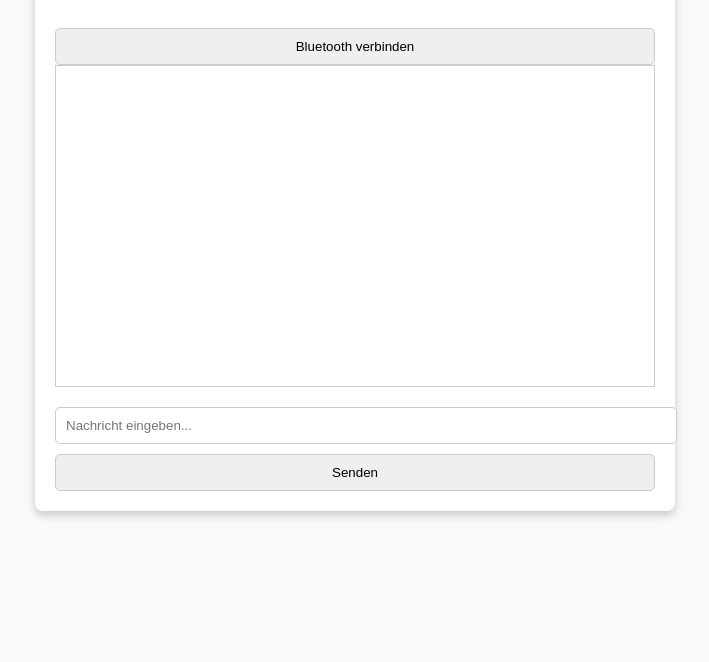
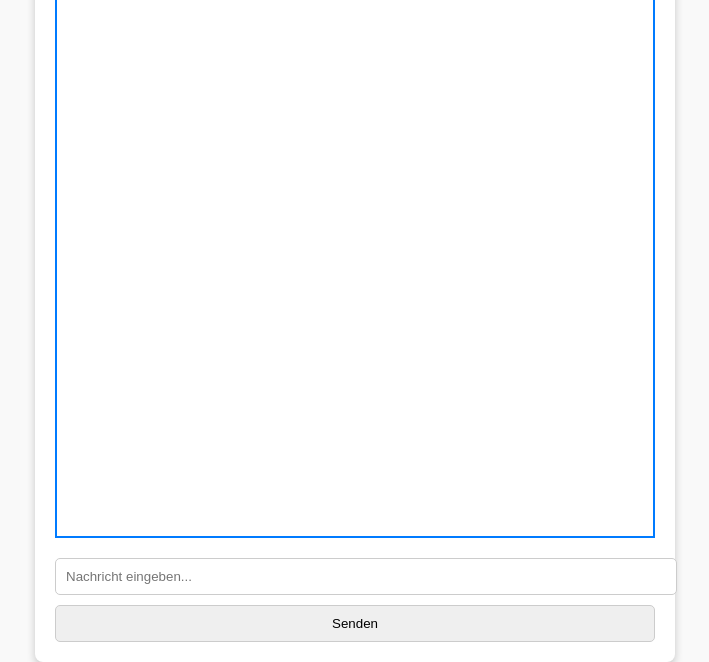
Before and after one commit to fatihguezel/eHUappFGU, a plain HTML site: page index.html in a window 1280 px wide. Shown: the part 185-847 px from the top of the page, without its empty margins (285-994 px from the left). Before the commit the page ends 800 px from the top, so only its background shows below. Drawn offline with Linux system fonts and the light colour scheme.

Commit message:
Update styles.css

```diff
--- a/styles.css
+++ b/styles.css
@@ -1,3 +1,4 @@
+/* Grundlegende Stildefinitionen für die gesamte Seite */
 body {
   font-family: Arial, sans-serif;
   display: flex;
@@ -8,6 +9,7 @@ body {
   background-color: #f9f9f9;
 }
 
+/* Container für den Chat-Bereich mit weißem Hintergrund und Schatten */
 .container {
   width: 600px;
   background: #fff;
@@ -16,36 +18,43 @@ body {
   box-shadow: 0 4px 8px rgba(0, 0, 0, 0.2);
 }
 
+/* Stil für die Überschrift des Chats */
 h1 {
   text-align: center;
   color: #007bff;
 }
 
+/* Chat-Bereich mit blauer Umrandung und automatischem Scrollen */
 #chat {
-  border: 1px solid #ccc;
+  border: 2px solid #007bff; /* Blaue Umrandung für den Chat-Bereich */
   padding: 10px;
-  height: 300px;
+  height: 600px;
   overflow-y: auto;
   margin-bottom: 10px;
 }
 
+/* Allgemeine Nachrichteneinstellungen */
 .message {
   padding: 5px 10px;
   border-radius: 15px;
   margin-bottom: 5px;
 }
 
+/* Stil für Benutzer-Nachrichten */
 .message.user {
   background-color: #007bff;
   color: #fff;
 }
 
+/* Stil für Geräte-Nachrichten */
 .message.device {
   background-color: #f1f1f1;
   color: #333;
 }
 
-input, button {
+/* Eingabefeld und Button mit einheitlicher Breite und Stil */
+input,
+button {
   width: 100%;
   padding: 10px;
   margin-top: 10px;
```
